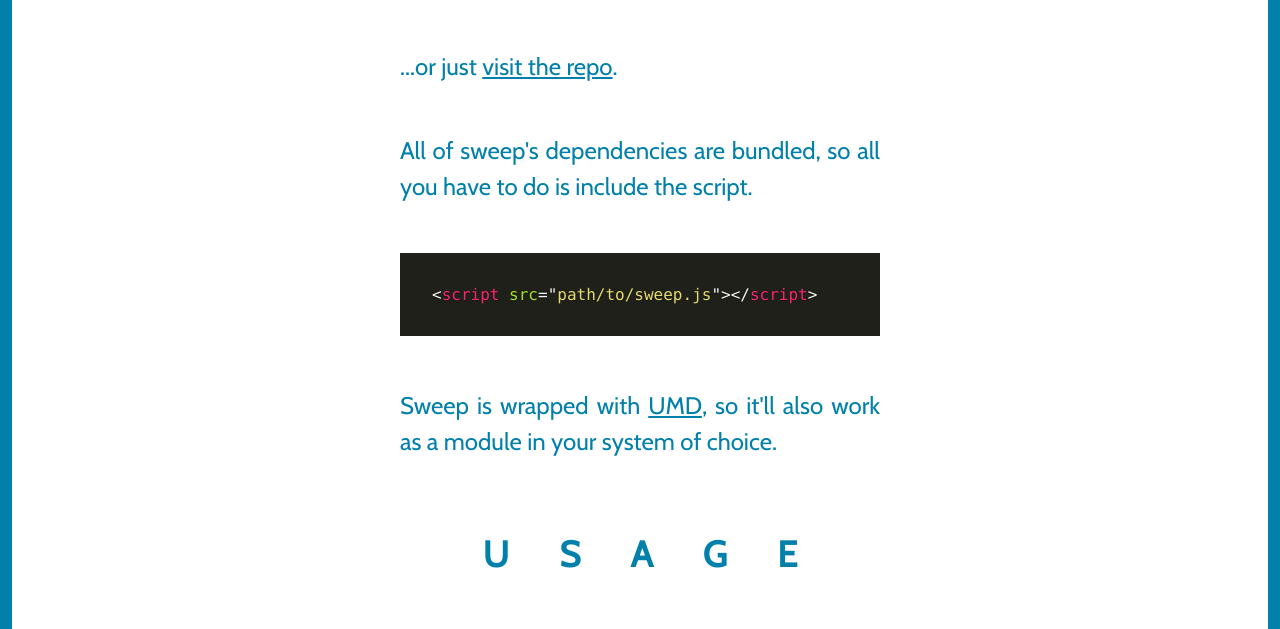
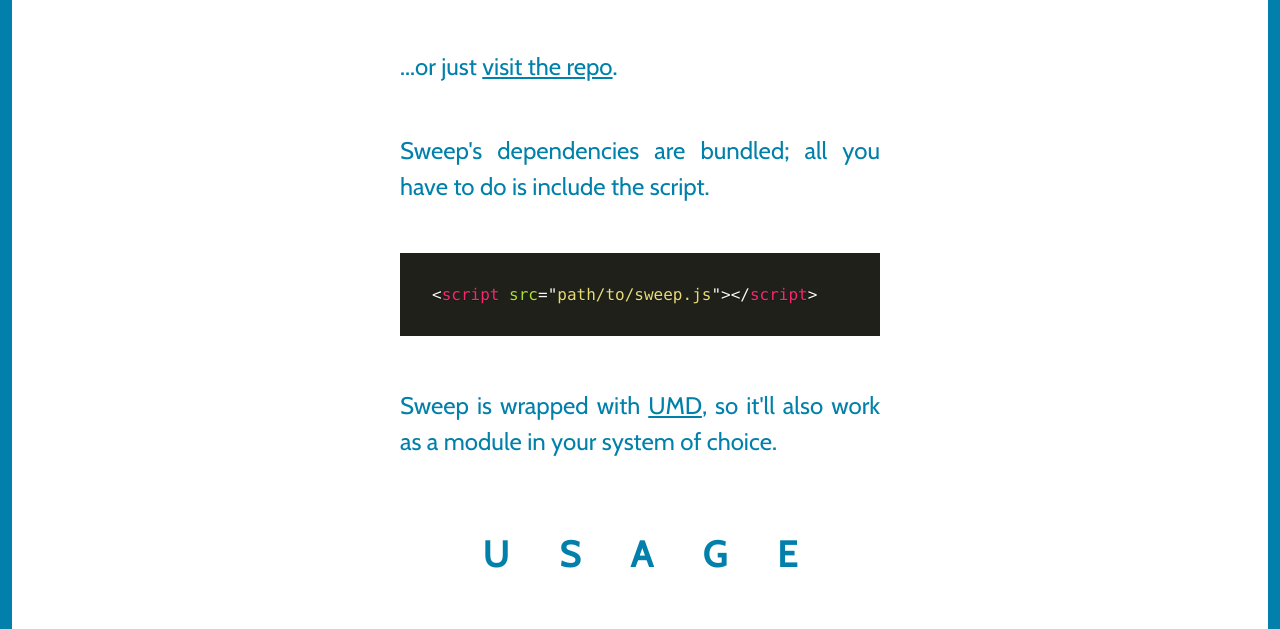
Before and after one commit to rileyjshaw/sweep, a plain HTML site: page index.html in a window 1280 px wide. Shown: the part 1206-1835 px from the top of the page. Drawn offline with nearby package versions, Linux system fonts and the light colour scheme.

Commit message:
Wording change

```diff
--- a/index.html
+++ b/index.html
@@ -28,7 +28,7 @@
     <pre><code class="language-bash">bower install -S sweep</code></pre>
     <p>...or just <a href="https://github.com/rileyjshaw/sweep/tree/master/bin/sweep.min.js">visit the repo</a>.</p>
 
-    <p>All of sweep's dependencies are bundled, so all you have to do is include the script.</p>
+    <p>Sweep's dependencies are bundled; all you have to do is include the script.</p>
     <pre><code class="language-markup">&lt;script src="path/to/sweep.js"&gt;&lt;/script&gt;</code></pre>
     <p>Sweep is wrapped with <a href="https://github.com/umdjs/umd">UMD</a>, so it'll also work as a module in your system of choice.</p>
 
```
